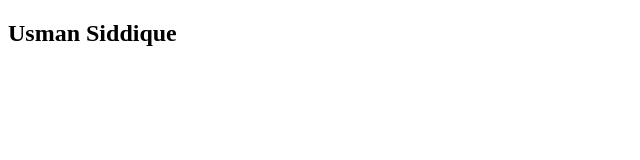
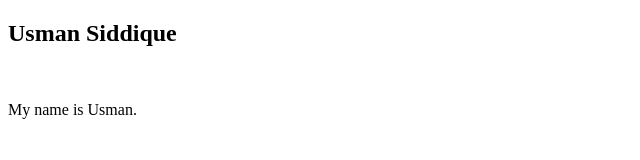
Before and after one commit to myselfusman/first-git-repo, a plain HTML site: page index.html in a window 1280 px wide. Shown: the whole page, without its empty margins (0-640 px from the left). Drawn offline with Linux system fonts and the light colour scheme.

Commit message:
Added some intro in index.html file.

```diff
--- a/index.html
+++ b/index.html
@@ -6,7 +6,8 @@
 </head>
 <body>
 <section>
-    <h2> Usman Siddique </h2>
+    <h2> Usman Siddique </h2><br>
+    <p>My name is Usman.</p>
 </section>
 </body>
 </html>
```
